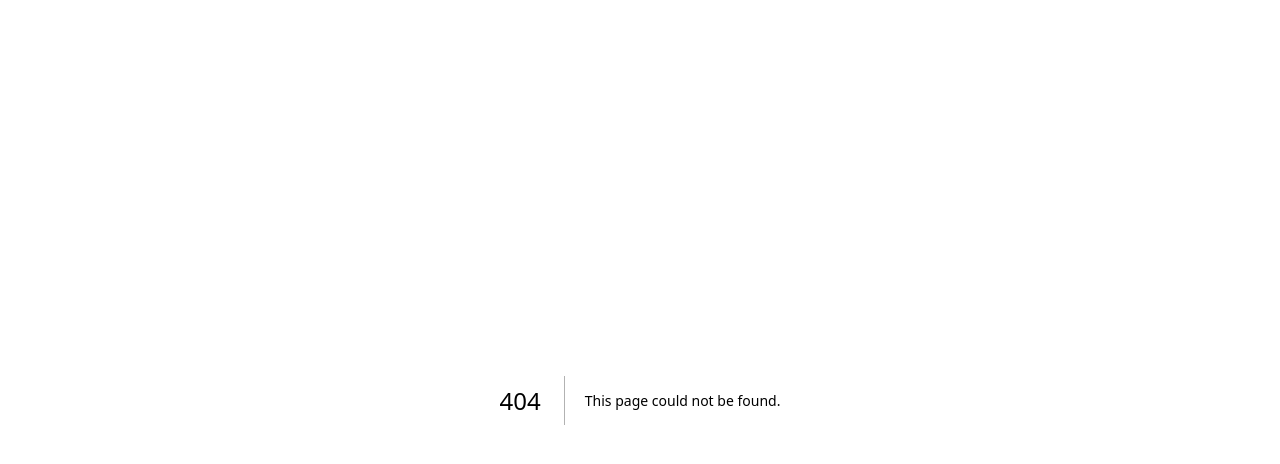
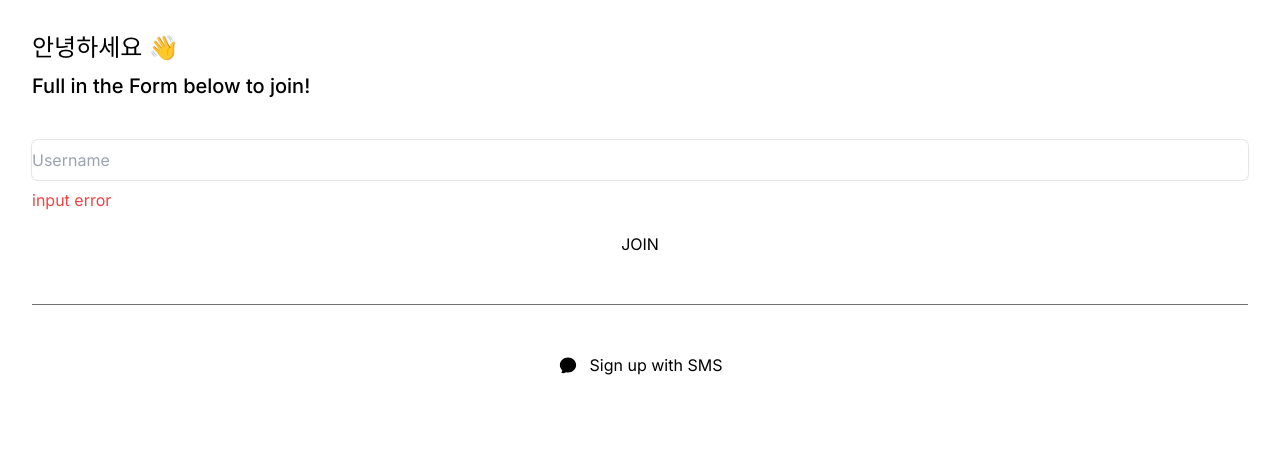
Before and after one commit to kmonguu/carrot-clone-coding, a Next.js app: page /pages/create-account in a window 1280 px wide. Before the commit this address had no page. Shown: the top 464 px of the page. Built offline with nearby package versions, Linux system fonts and the light colour scheme.

Commit message:
feat: create account 페이지 생성

```diff
--- /dev/null
+++ b/app/pages/create-account/page.tsx
@@ -0,0 +1,38 @@
+import { ChatBubbleOvalLeftEllipsisIcon } from "@heroicons/react/24/outline";
+import { ChatBubbleOvalLeftIcon } from "@heroicons/react/24/solid";
+import Link from "next/link";
+
+export default function CreateAccount() {
+  return (
+    <div className="flex flex-col gap-10 p-8">
+      <div className="flex flex-col gap-2 *:font-medium">
+        <h1 className="text-2xl">안녕하세요 👋</h1>
+        <h2 className="text-xl">Full in the Form below to join!</h2>
+      </div>
+      <form className="flex flex-col gap-3">
+        <div className="flex flex-col gap-2">
+          <input
+            className=" bg-transparent w-full h-10 rounded-md ring-1 ring-neutral-200 focus:outline-none focus:ring-2 focus:ring-orange-500"
+            type="text"
+            placeholder="Username"
+            required
+          />
+          <span className=" text-red-500">input error</span>
+        </div>
+        <button className="primary-btn h-10">JOIN</button>
+      </form>
+      <div className="w-full h-px bg-neutral-500" />
+      <div>
+        <Link
+          className="primary-btn flex h-10 items-center justify-center gap-3"
+          href="/sms"
+        >
+          <span>
+            <ChatBubbleOvalLeftIcon className="size-5" />
+          </span>
+          <span>Sign up with SMS</span>
+        </Link>
+      </div>
+    </div>
+  );
+}
```
